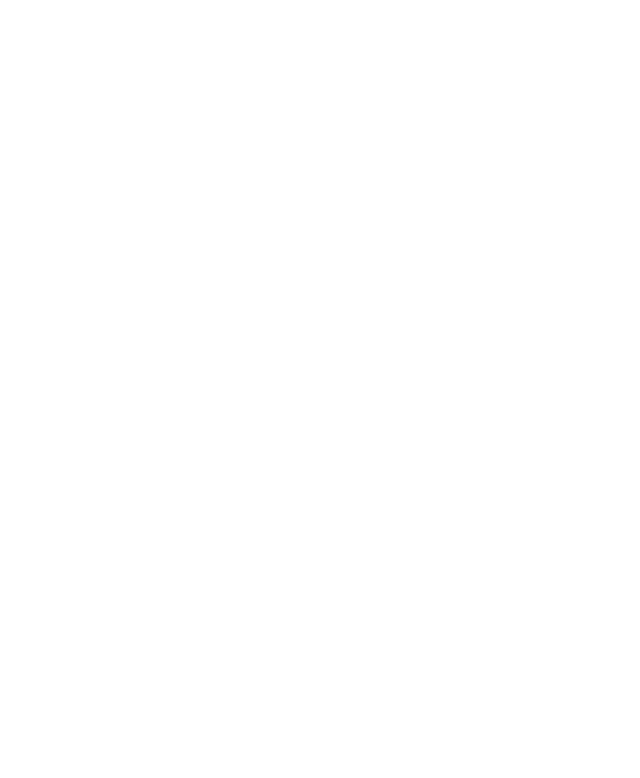
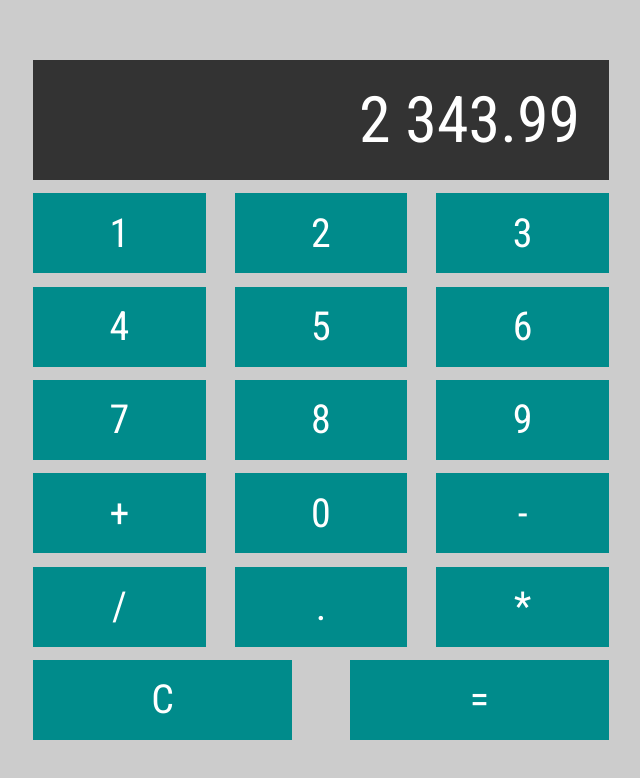
Before and after one commit to mpx186/flex-boxCalc, a plain HTML site: page index.html in a window 1280 px wide. Shown: the whole page, without its empty margins (319-959 px from the left). Drawn offline with Linux system fonts and the light colour scheme.

Commit message:
Update index.html

```diff
--- a/index.html
+++ b/index.html
@@ -5,11 +5,106 @@
     <meta charset="UTF-8">
     <meta name="viewport" content="width=device-width, initial-scale=1.0">
     <meta http-equiv="X-UA-Compatible" content="ie=edge">
-    <title>Calc</title>
+    <title>Kalkulator</title>
+    <link href="https://fonts.googleapis.com/css?family=Roboto+Condensed" rel="stylesheet">
+    <style>
+        /* wykorzystaj body do wycentrowania kalkulatora za pomocą flexboxa */
+
+        /* nie można zmieniać struktury html */
+
+        /* kalkulator ma 60% szerokości body ale nie mniej niz 500px */
+
+        /* wyświetlacz wyniku ma 15vh wysokości */
+
+        /* przyciski mają 10vh wysokości */
+
+        /* Panel bez wyświetlacza ma mieć wysokość 70vh (czyli z wyświetlaczem 85vh)*/
+
+        * {
+            margin: 0;
+            padding: 0;
+        }
+
+        body {
+            display: flex;
+            height: 100vh;
+            justify-content: center;
+            align-items: center;
+            background-color: #ccc;
+            font-family: 'Roboto Condensed', Arial, Helvetica, sans-serif;
+        }
+
+
+        .result {
+            display: flex;
+            flex-basis: 100%;
+            height: 15vh;
+            padding-right: 5%;
+            justify-content: flex-end;
+            background-color: #333;
+            font-size: 8vh;
+        }
+
+        .panel {
+            display: flex;
+            width: 60%;
+            min-width: 500px;
+            min-height: 500px;
+            height: 85vh;
+            flex-wrap: wrap;
+            align-content: space-between;
+            justify-content: space-between;
+            background-color: #ccc;
+        }
+
+        div {
+            display: flex;
+            flex-basis: 30%;
+            height: 10vh;
+            background-color: darkcyan;
+            align-items: center;
+            justify-content: center;
+            font-size: 5vh;
+            color: #fff;
+            transition: .4s;
+        }
+
+        div:nth-child(17) {
+            flex-basis: 45%;
+        }
+
+        div:last-child {
+            flex-basis: 45%;
+        }
+
+        .result~div:hover {
+            background-color: rgb(3, 180, 180);
+            cursor: pointer;
+        }
+    </style>
 </head>
 
 <body>
-
+    <div class="panel">
+        <div class="result">2 343.99</div>
+        <div>1</div>
+        <div>2</div>
+        <div>3</div>
+        <div>4</div>
+        <div>5</div>
+        <div>6</div>
+        <div>7</div>
+        <div>8</div>
+        <div>9</div>
+        <div>+</div>
+        <div>0</div>
+        <div>-</div>
+        <div>/</div>
+        <div>.</div>
+        <div>*</div>
+        <div>C</div>
+        <div>=</div>
+    </div>
 </body>
 
 </html>
```
